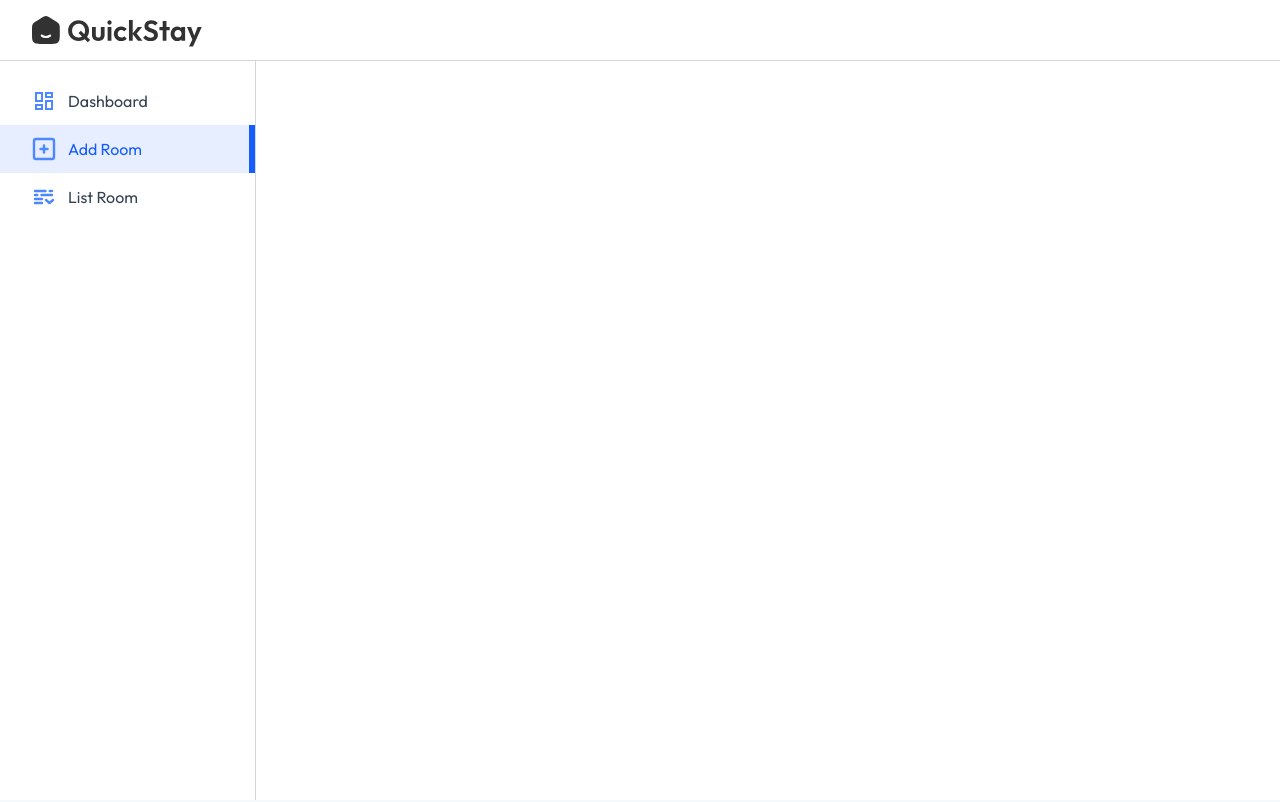
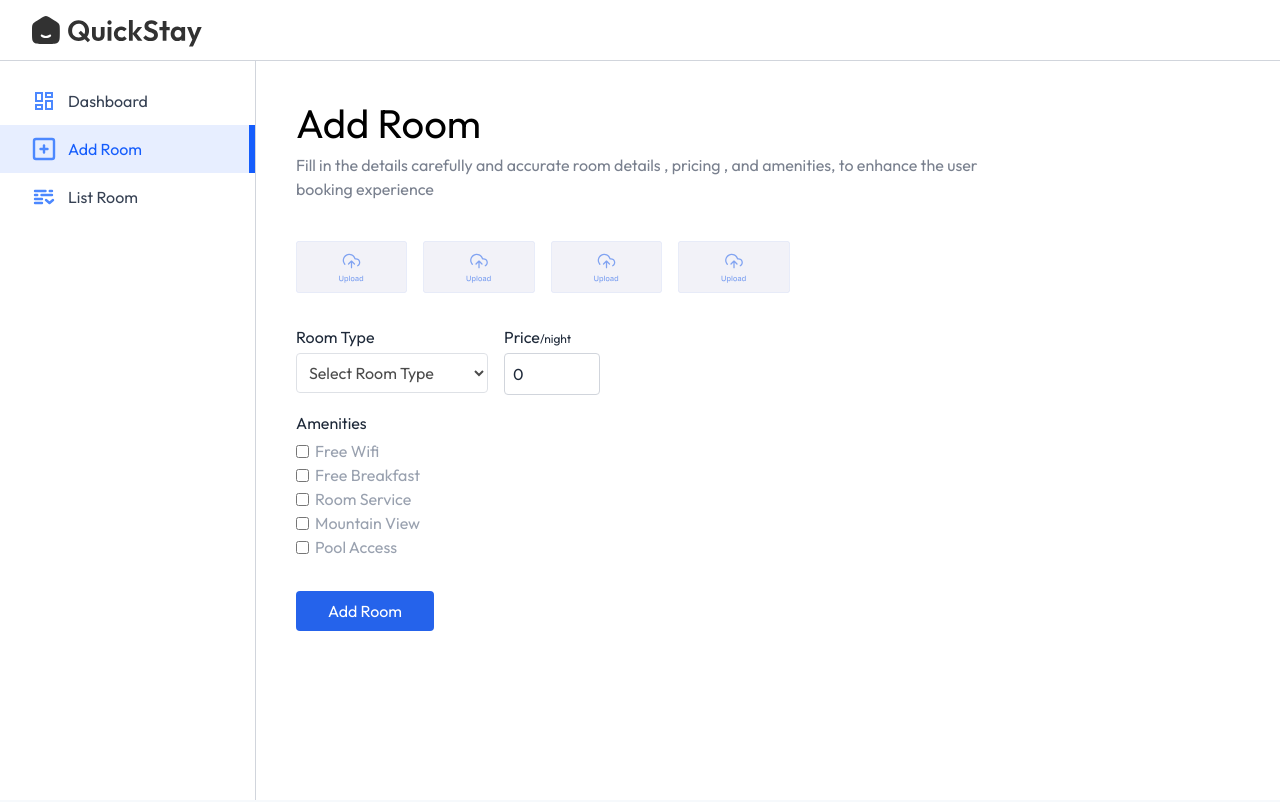
Before and after one commit to AbhiN0o/hotel-booking-app, a React (Vite) app in the folder client/: page /owner/add-room in a window 1280 px wide. Shown: the top 802 px of the page. Built offline with nearby package versions, Linux system fonts and the light colour scheme; a web font is replaced by a local one.

Commit message:
Setup adding room

```diff
--- a/client/src/Pages/hotelOwner/AddRoom.jsx
+++ b/client/src/Pages/hotelOwner/AddRoom.jsx
@@ -1,10 +1,75 @@
-import React from 'react'
+import React, { useState } from 'react'
+import Title from '../../components/Title'
+import { assets } from '../../assets/assets'
 
 const AddRoom = () => {
+
+    const [images,setImages]=useState({
+        1:null,
+        2:null,
+        3:null,
+        4:null
+    })
+
+    const [input,setInput]=useState({
+        roomType:"",
+        pricePerNight:0,
+        amenities:{
+            "Free Wifi":false,
+            "Free Breakfast":false,
+            "Room Service":false,
+            "Mountain View":false,
+            "Pool Access":false,
+        },
+    })
+
   return (
-    <div>
+    <form>
+        <Title align={"left"} font={"outfit"} title={"Add Room"} subtitle={"Fill in the details carefully and accurate room details , pricing , and amenities, to enhance the user booking experience"}  />
+        {/* Upload area for images */}
+        <p className='text-gray-800 mt-10'></p>
+        <div className='grid grid-cols-2 sm:flex gap-4 my-2 flex-wrap'>
+            {Object.keys(images).map((key)=>{
+                return (
+                    <label htmlFor={`roomImage${key}`} key={key} className=''>
+                        <img src={images[key]? URL.createObjectURL(images[key]) : assets.uploadArea} className='max-h-13 cursor-pointer opacity-80'></img>
+                        <input type='file' accept="image/*" id={`roomImage${key}`} hidden onChange={(e)=>{setImages({...images,[key]:e.target.files[0]})}}></input>
+                    </label>
+                )
+            })}
+        </div>
 
-    </div>
+        <div className='w-full flex max-sm:flex-col sm:gap-4 mt-4'>
+            <div className='flex-1 max-w-48'>
+                <p className='text-gray-800 mt-4'>Room Type</p>
+                <select onChange={(e)=>{setInput({...input,roomType:e.target.value})}} value={input.roomType} className='border opacity-70 border-gray-300 mt-1 rounded p-2 w-full'>
+                    <option value={""}>Select Room Type</option>
+                    <option value={"Single Bed"}>Single Bed</option>
+                    <option value={"Doube Bed"}>Double Bed</option>
+                    <option value={"Luxury Room"}>Luxury Room</option>
+                    <option value={"Family Suite"}>Family Suite</option>
+                </select>
+            </div>
+            <div className='mt-4 text-gray-800'>
+                <p>Price<span className='text-xs'>/night</span></p>
+                <input type='text' placeholder='0' className='border border-gray-300 mt-1 rounded p-2 w-24' value={input.pricePerNight} onChange={(e)=>{setInput({...input,pricePerNight:e.target.value})}}></input>
+            </div>
+        </div>
+        <p className='text-gray-800 mt-4'>Amenities</p>
+        <div className='flex flex-col flex-wrap mt-1 text-gray-400 max-w-sm'>
+            {Object.keys(input.amenities).map((amenity,index)=>{
+                return (
+                    <div className='flex items-center' key={index}>
+                        <input type='checkbox' id={`amenities${index+1}`} checked={input.amenities[amenity]} onChange={()=>{setInput({...input,amenities:{...input.amenities,[amenity]:!input.amenities[amenity]}})}}></input>
+                        <label className='ml-1.5' htmlFor={`amenities${index+1}`} >{amenity}</label>
+                    </div>
+                )
+            })}
+        </div>
+        <button className='bg-primary text-white px-8 py-2 rounded mt-8 cursor-pointer'>
+            Add Room
+        </button>
+    </form>
   )
 }
 
```
